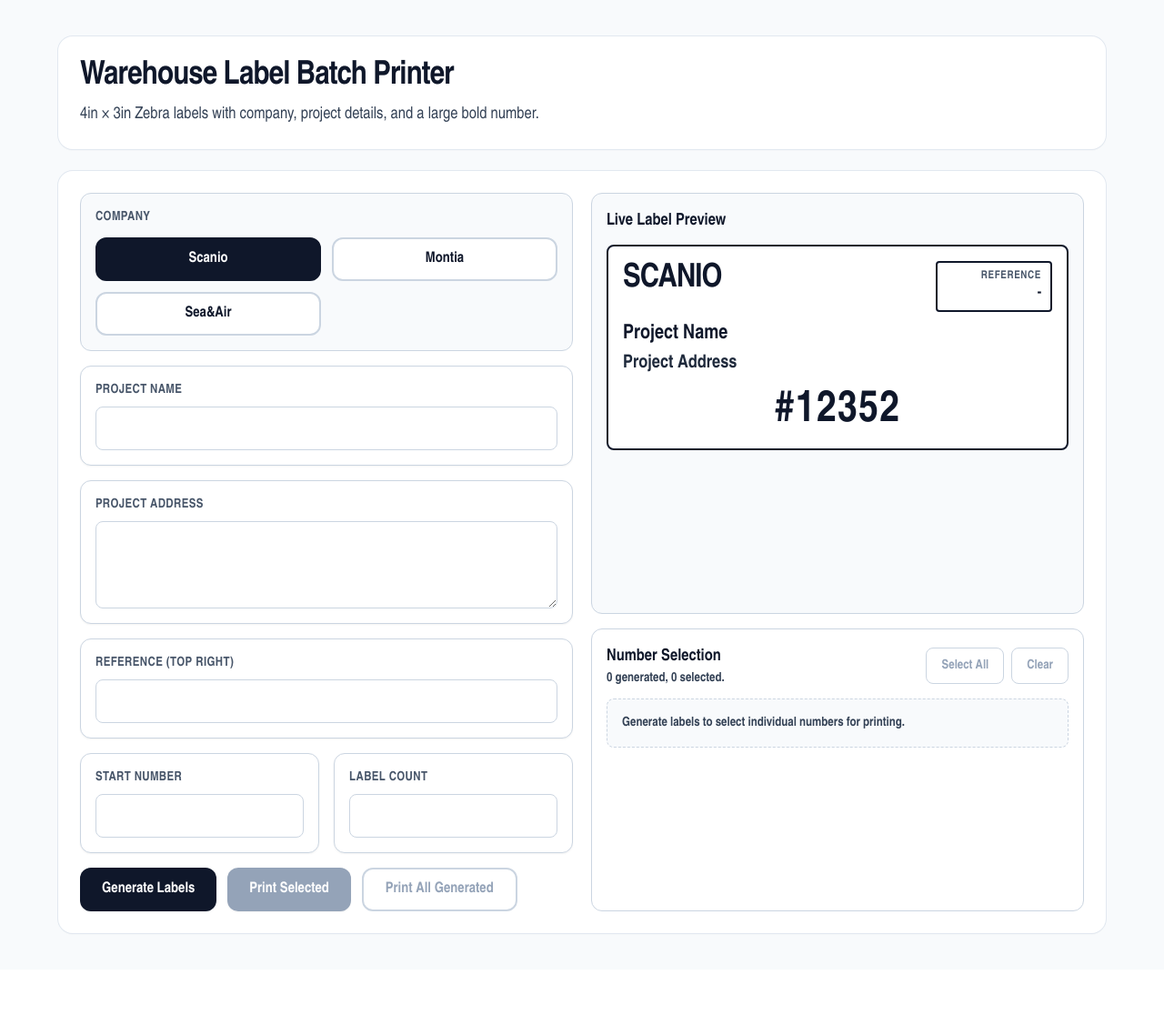
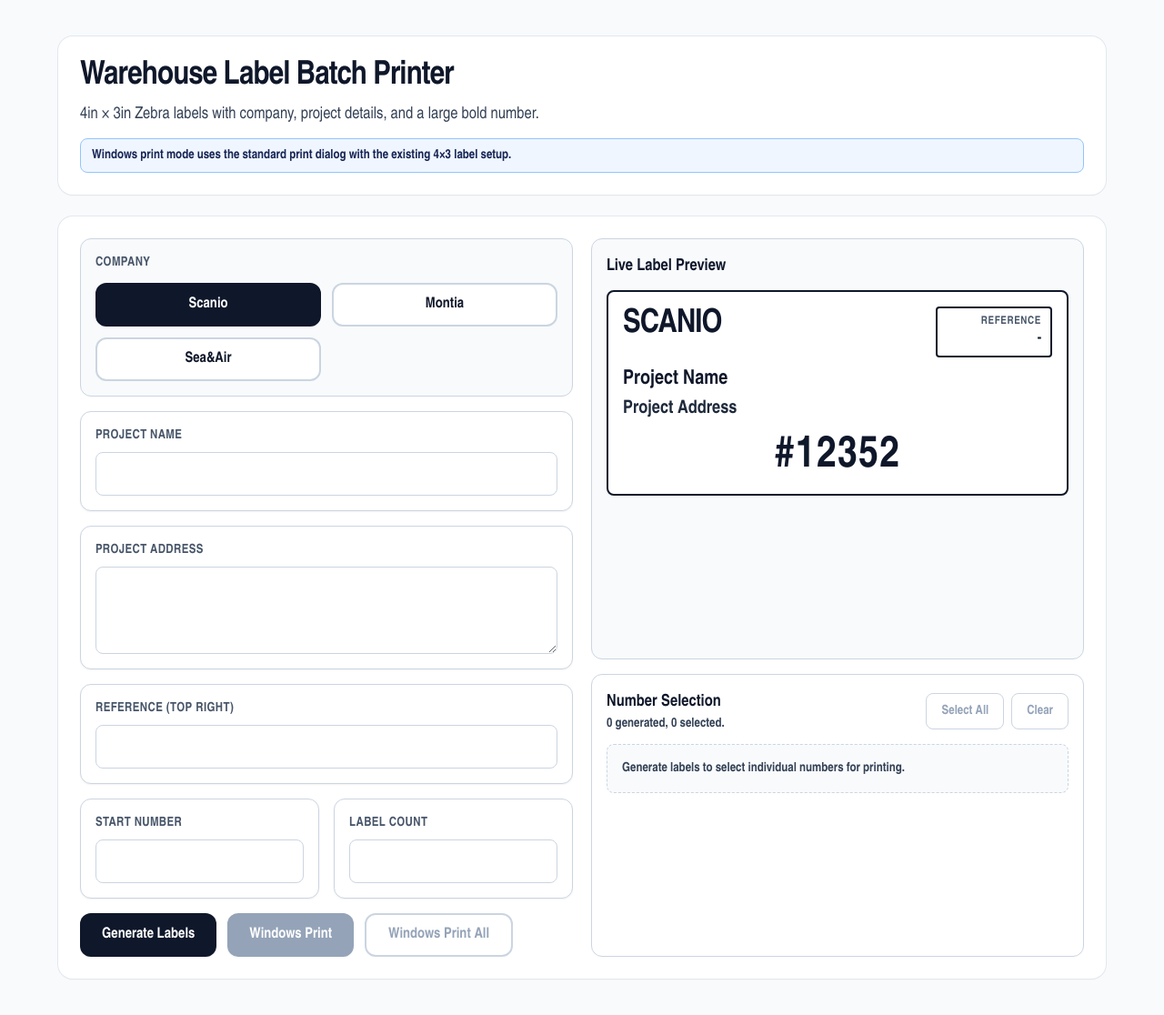
Before and after one commit to ScanioMoving/Printer, a Next.js app: page / in a window 1280 px wide. Shown: the whole page at 91% size. Before the commit the page ends 1066 px from the top, so only its background shows below. Built offline with nearby package versions, Linux system fonts and the light colour scheme.

Commit message:
Clarify Windows print buttons

```diff
--- a/app/page.tsx
+++ b/app/page.tsx
@@ -298,6 +298,11 @@
                 </p>
               </div>
             )}
+            {!isMac && (
+              <p className="mt-3 rounded-lg border border-blue-300 bg-blue-50 px-3 py-2 text-sm font-bold text-blue-950">
+                Windows print mode uses the standard print dialog with the existing 4×3 label setup.
+              </p>
+            )}
           </header>
 
           <section className="rounded-2xl bg-white p-5 shadow-sm ring-1 ring-slate-200 md:p-6">
@@ -393,7 +398,7 @@
                     className="h-12 rounded-xl bg-ink px-6 text-base font-extrabold text-white shadow-sm transition hover:bg-slate-800 disabled:cursor-not-allowed disabled:bg-slate-400"
                     disabled={selectedNumbers.length === 0 || directPrinting}
                   >
-                    {isMac ? "Mac: Print Selected Direct" : "Print Selected"}
+                    {isMac ? "Mac: Print Selected Direct" : "Windows Print"}
                   </button>
                   <button
                     type="button"
@@ -403,7 +408,7 @@
                     className="h-12 rounded-xl border-2 border-ink bg-white px-6 text-base font-bold text-ink transition hover:bg-slate-100 disabled:cursor-not-allowed disabled:border-slate-300 disabled:text-slate-400"
                     disabled={generatedNumbers.length === 0 || directPrinting}
                   >
-                    {isMac ? "Mac: Print All Direct" : "Print All Generated"}
+                    {isMac ? "Mac: Print All Direct" : "Windows Print All"}
                   </button>
                   {isMac && (
                     <button
```
Also changed, not shown: 1 other file (tests, documents, lock files or other folders).
